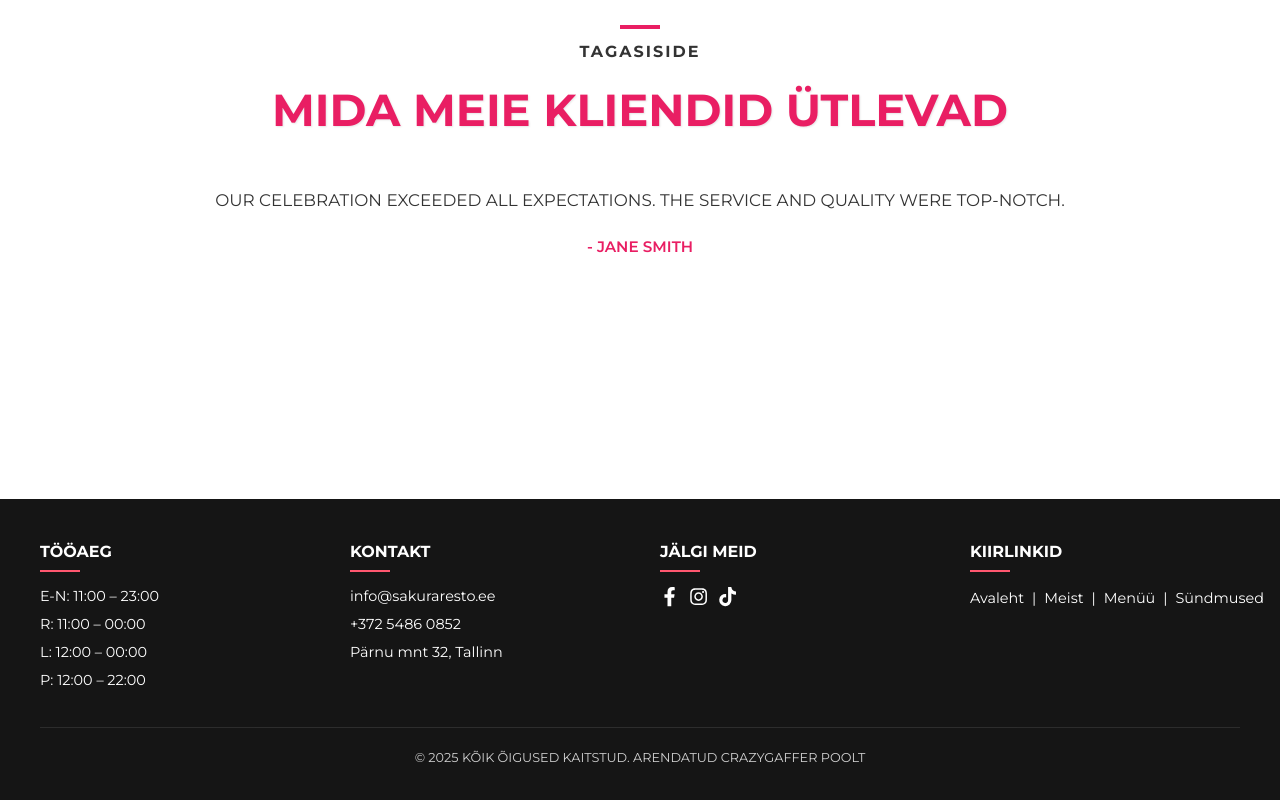
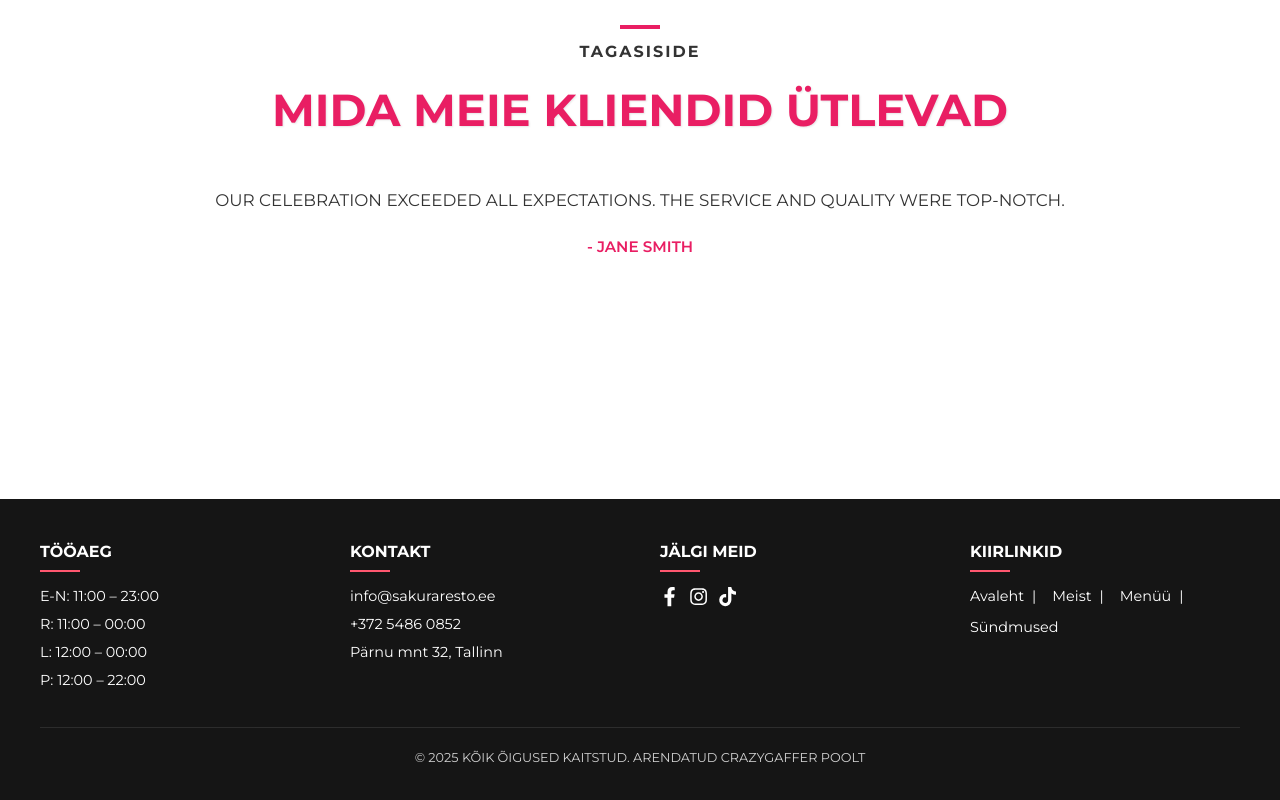
Before and after one commit to CrazyGaffer/Sakura_Resto, a React (Vite) app: page / in a window 1280 px wide. Shown: the part 5411-6211 px from the top of the page. Built offline with nearby package versions, Linux system fonts and the light colour scheme.

Commit message:
Update Footer.css

```diff
--- a/src/components/Footer.css
+++ b/src/components/Footer.css
@@ -78,26 +78,24 @@ text-transform: uppercase;
 
 /* ---------- Quick Links in a row with "|" separator ---------- */
 .footer-links-row {
-    display: inline-flex;
-    align-items: center;
+    display: flex;
+    flex-wrap: wrap;
+    justify-content: flex-start;
+    gap: 8px;
 }
-
 .footer-links-row a {
     color: var(--text-color);
     text-decoration: none;
     transition: color 0.3s;
     font-size: 0.9rem;
-    margin-right: 0; /* Remove default spacing */
 }
 
-/* Add a pipe after each link except the last one */
 .footer-links-row a:not(:last-child)::after {
     content: "|";
     color: var(--text-color);
     margin: 0 8px;
 }
 
-/* Hover effect */
 .footer-links-row a:hover {
     color: var(--accent-color);
 }
```
